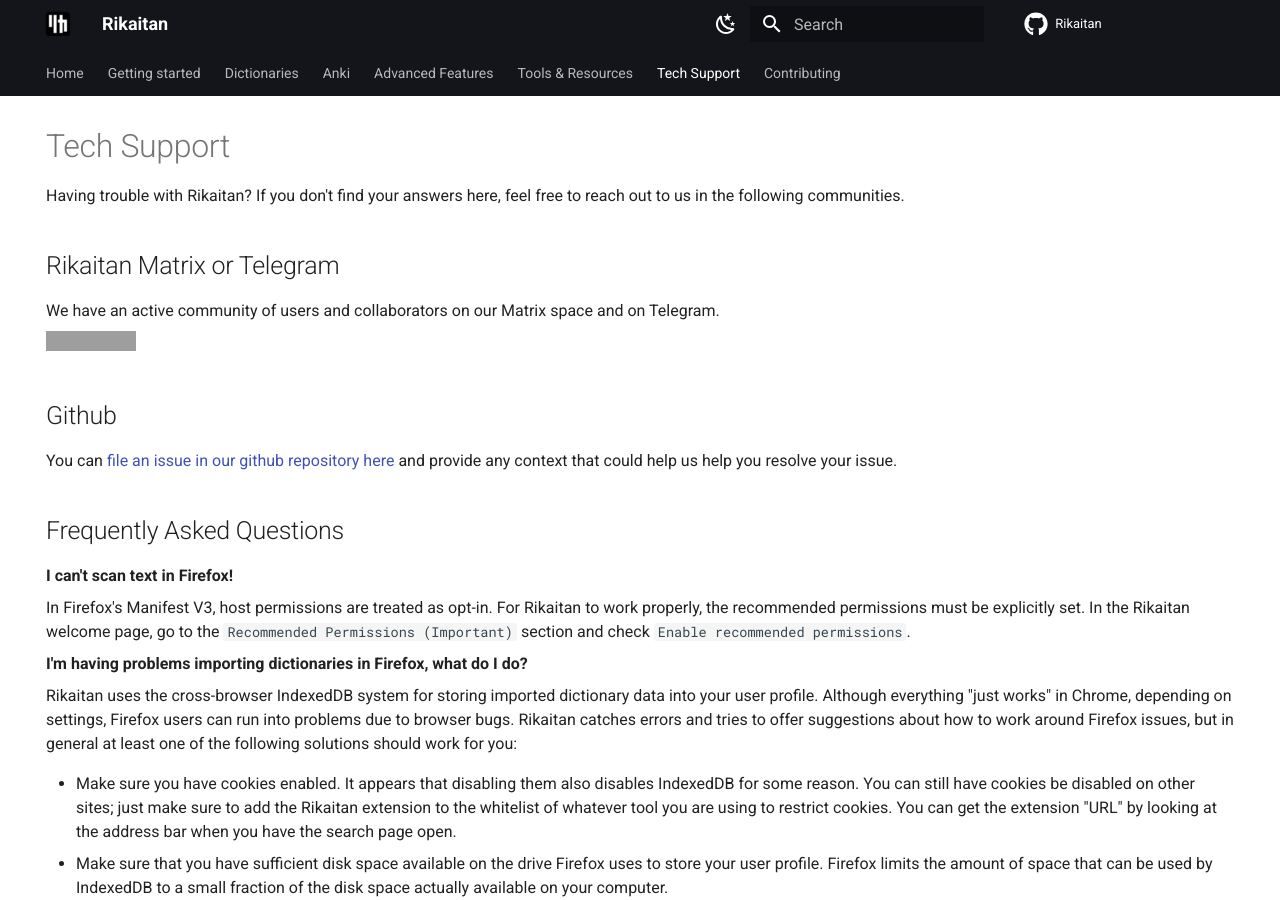
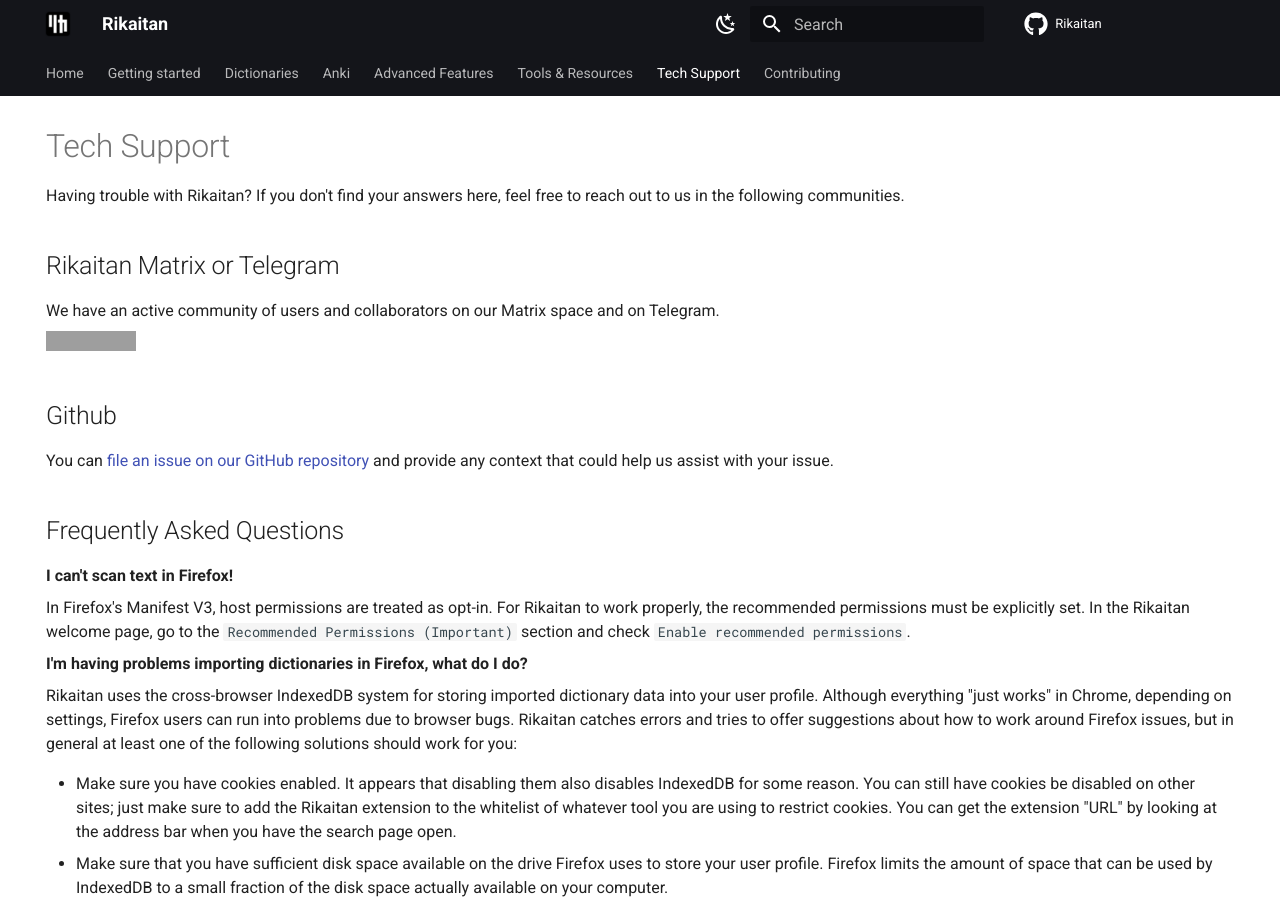
Before and after one commit to rikaitan/rikaitan.github.io, an MkDocs documentation site: the page built from docs/support.md, in a window 1280 px wide and 900 px high. Built offline with MkDocs 1.6.1 and Material for MkDocs 9.7.7, drawn with Linux system fonts in a browser that asks for light colours; comment, search, counter and statistics services are not loaded; grey boxes are pictures that could not be loaded.

Commit message:
wording??
<rikaitan.link>N2FmYjNlNjYxNjIxYTdmNTQ1MWM3MDIxZjQ2YTUyNDBlYzkyMTE0NQo=</rikaitan.link>

```diff
--- a/docs/support.md
+++ b/docs/support.md
@@ -15,7 +15,7 @@ We have an active community of users and collaborators on our Matrix space and o
 
 ## Github
 
-You can [file an issue in our github repository here](https://github.com/Ajatt-Tools/rikaitan/issues/new/choose) and provide any context that could help us help you resolve your issue.
+You can [file an issue on our GitHub repository](https://github.com/Ajatt-Tools/rikaitan/issues/new/choose) and provide any context that could help us assist with your issue.
 
 ## Frequently Asked Questions
 
```
